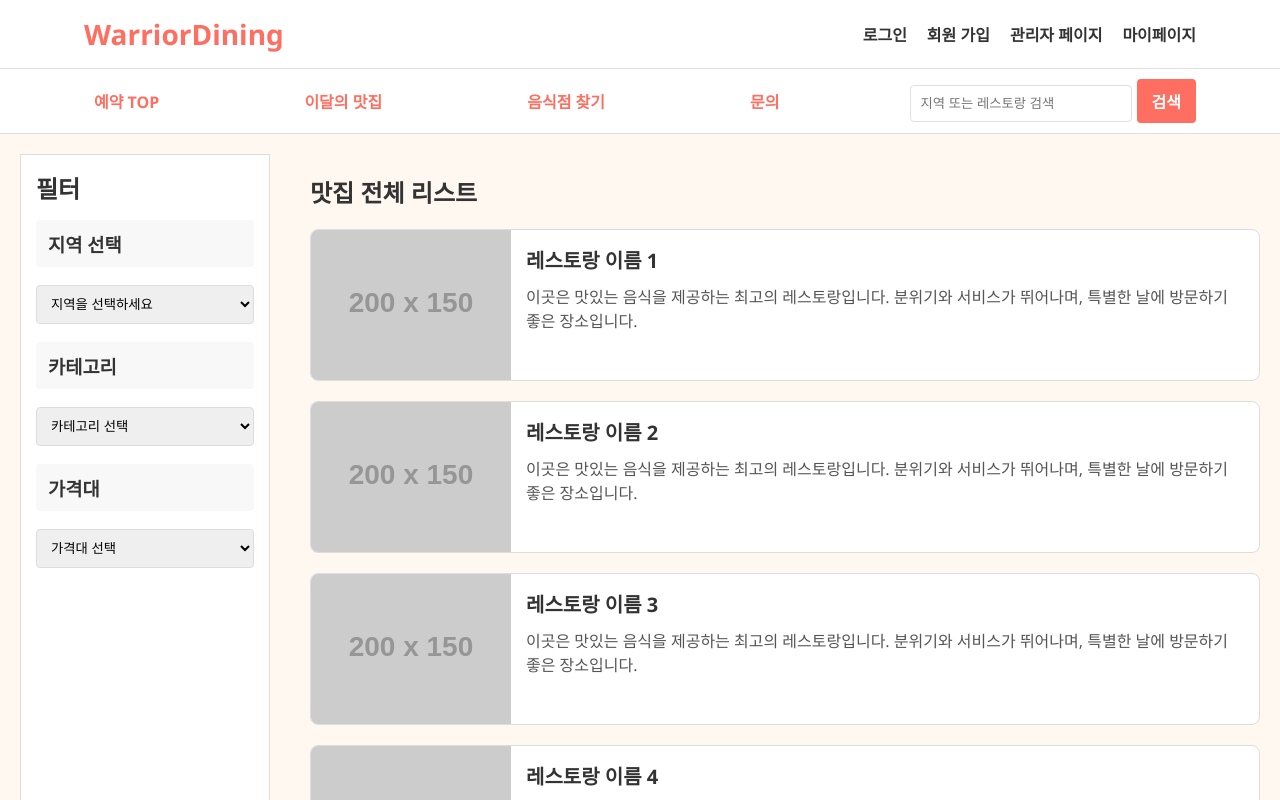
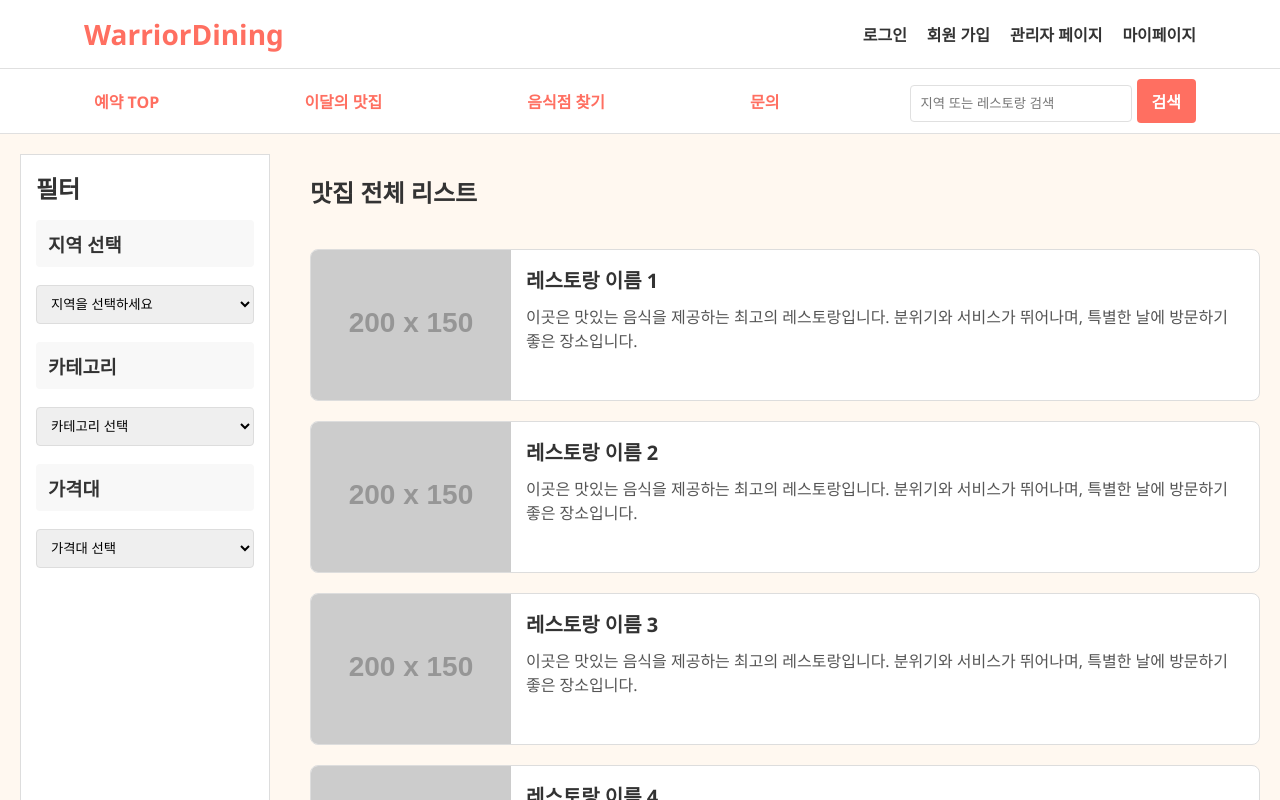
Before and after one commit to warrior-dining/warrior-dining-front, a React (Create React App) app: page /restaurantlist in a window 1280 px wide. Shown: the top 800 px of the page. Built offline with nearby package versions, Linux system fonts and the light colour scheme.

Commit message:
[#7] 음식점 전체리스트 화면 비율 css 수정

```diff
--- a/src/css/restaurantList.css
+++ b/src/css/restaurantList.css
@@ -34,12 +34,15 @@
 .restaurant-list-container {
     display: flex;
     margin: 20px auto;
+    width: 100%;
+    box-sizing: border-box;
 }
 
 .restaurant-wrapper {
     display: flex;
     flex: 1;
     margin: 0 20px;
+    box-sizing: border-box;
 }
 
 .restaurant-list {
@@ -47,11 +50,14 @@
     list-style: none;
     padding: 0;
     margin: 0;
+    overflow: hidden;
 }
 
 .restaurant-list h1 {
     margin: 0;
-    padding: 20px 40px 0;
+    padding: 20px;
+    width: calc(100% - 40px);
+    margin-left: 20px;
 }
 
 .restaurant-item2 {
@@ -112,6 +118,7 @@
 /* 반응형 디자인 추가 */
 @media (max-width: 768px) {
     .restaurant-wrapper {
+
         flex-direction: column;
     }
     .sidebar {
```
